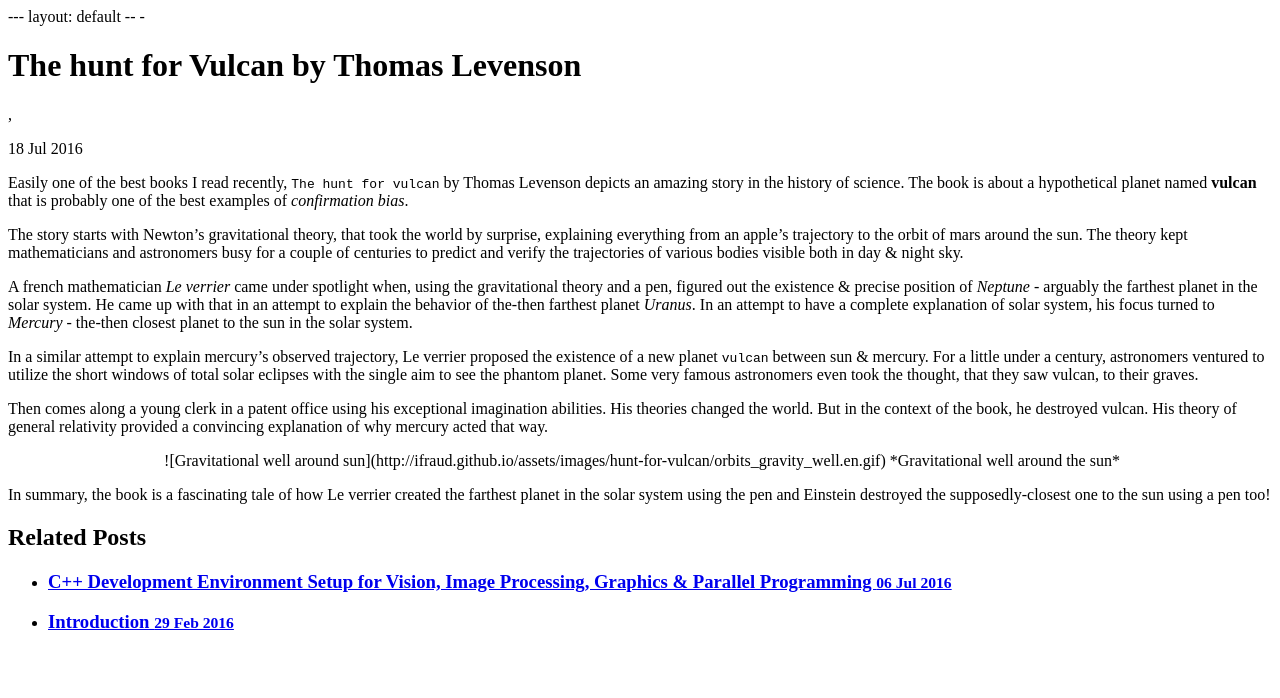
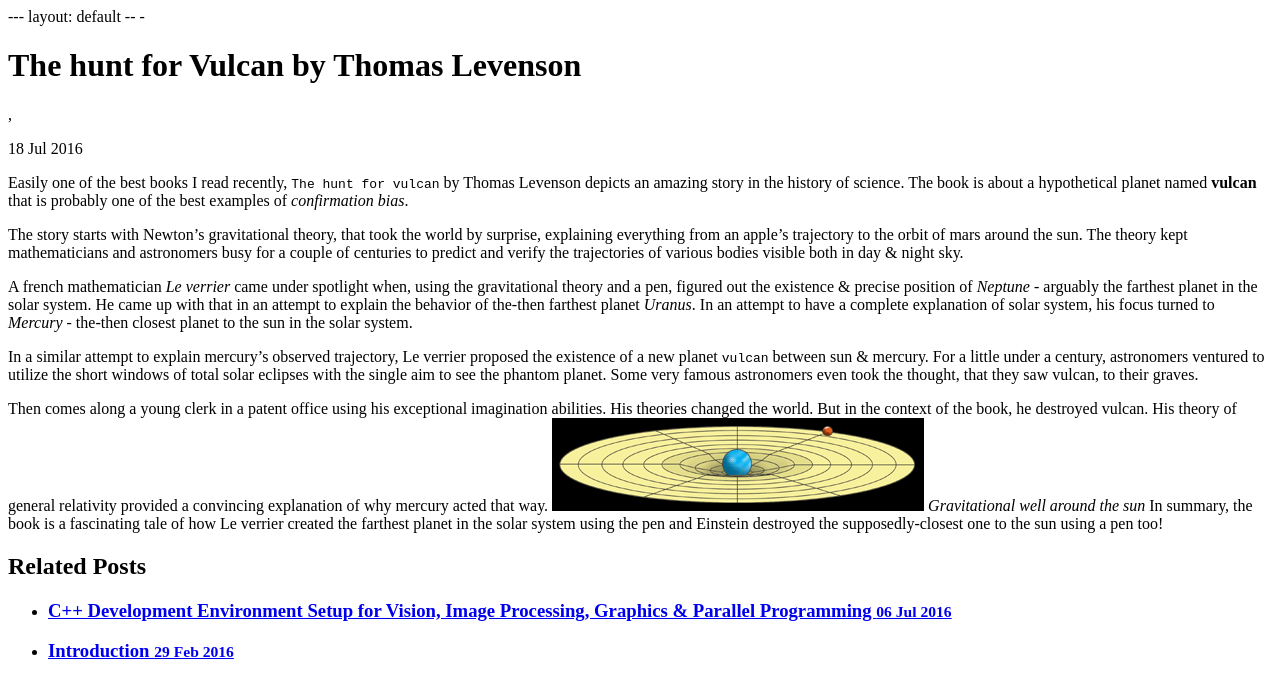
Before and after one commit to ifraud/ifraud.github.io, a Jekyll site: the page built from _posts/2016-07-18-the-hunt-for-vulcan.md, in a window 1280 px wide. Shown: the top 698 px of the page. Built offline with Jekyll 4.4.1, drawn with Linux system fonts in a browser that asks for light colours; comment, search, counter and statistics services are not loaded.

Commit message:
Posting vulcan

```diff
--- a/_posts/2016-07-18-the-hunt-for-vulcan.md
+++ b/_posts/2016-07-18-the-hunt-for-vulcan.md
@@ -34,11 +34,9 @@ Then comes along a young clerk in a patent office using his exceptional
 imagination abilities. His theories changed the world. But in the context of the
 book, he destroyed vulcan. His theory of general relativity provided a
 convincing explanation of why mercury acted that way.
-<p align="center"><img />
 ![Gravitational well around sun]({{ site.url
 }}/assets/images/hunt-for-vulcan/orbits_gravity_well.en.gif)
 *Gravitational well around the sun*
-</p>
 In summary, the book is a fascinating tale of how Le verrier created the
 farthest planet in the solar system using the pen and Einstein destroyed the
 supposedly-closest one to the sun using a pen too!
```
